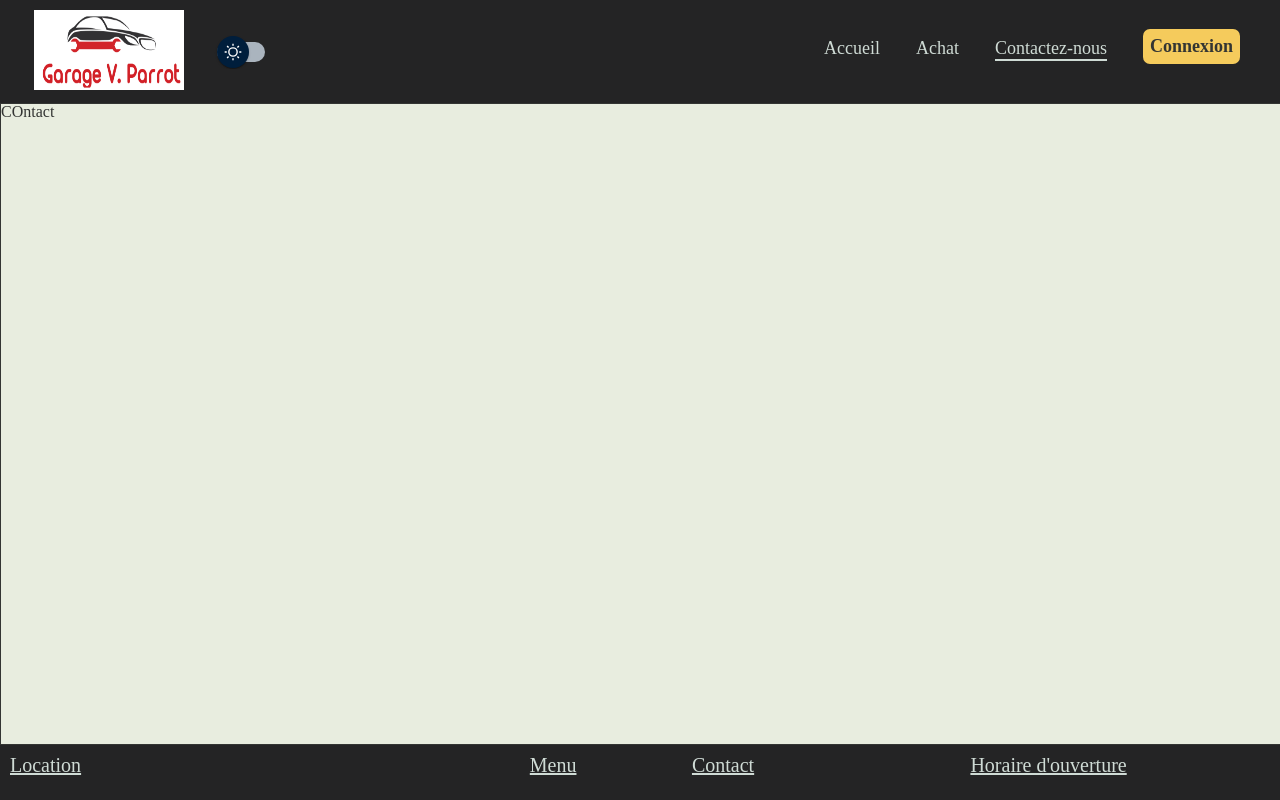
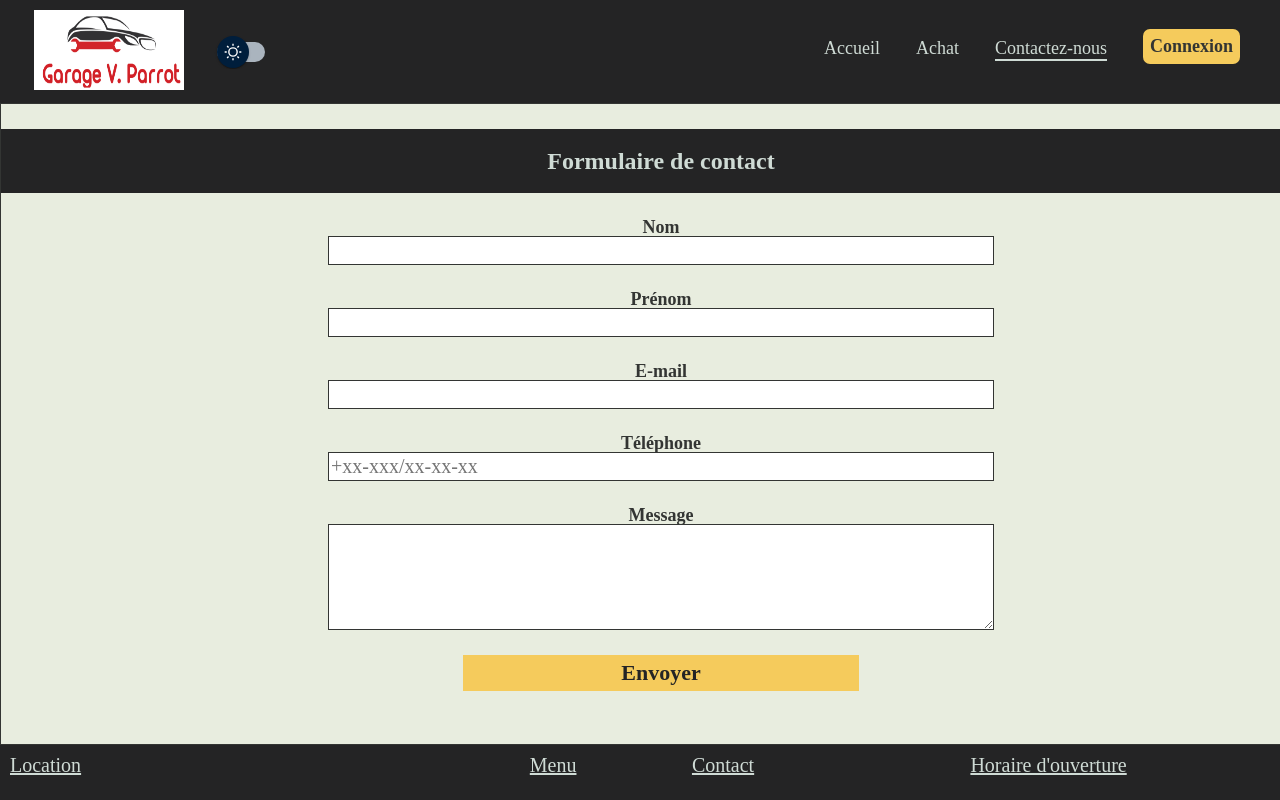
Before and after one commit to Valmirllap/Garage-Automobile, a React (Create React App) app: page /contactez-nous in a window 1280 px wide. Shown: the top 800 px of the page. Built offline with nearby package versions, Linux system fonts and the light colour scheme.

Commit message:
Ticket #9 - Contact page create with fromspree/react

```diff
--- a/package.json
+++ b/package.json
@@ -6,6 +6,7 @@
     "@babel/plugin-proposal-private-property-in-object": "^7.21.11",
     "@emotion/react": "^11.11.1",
     "@emotion/styled": "^11.11.0",
+    "@formspree/react": "^2.4.2",
     "@mui/material": "^5.13.4",
     "@testing-library/jest-dom": "^5.16.5",
     "@testing-library/react": "^13.4.0",
--- /dev/null
+++ b/src/components/Contact/ContactForm.js
@@ -0,0 +1,113 @@
+import styled from "styled-components";
+import React from "react";
+import { useForm, ValidationError } from "@formspree/react";
+import { Link } from "react-router-dom";
+
+export default function ContactForm() {
+  const [state, handleSubmit] = useForm("xayzryed"); //xayzryed ceci est donné lorsqu'on crée un projet sur formspree/react
+  if (state.succeeded) {
+    return (
+      <ValidForm>
+        <Info>
+          <Title>Merci de nous avoir envoyé votre message</Title>
+          <UserInfo>Nous allons vous contactez dès que possible dans les 5 jours ouvrables.</UserInfo>
+          <UserInfo>N'hésiter pas de nouveau à parcourir notre site web en cliquant juste <Link to="/">ici</Link></UserInfo>
+        </Info>
+      </ValidForm>
+    );
+  };
+  return (
+    <Form onSubmit={handleSubmit}>
+      <Label htmlFor="lastname">Nom</Label>
+      <Input className="container-input" id="lastname" type="lastname" name="lastname" required />
+      <ValidationError prefix="Lastname" field="lastname" errors={state.errors} />
+
+      <Label htmlFor="firstname">Prénom</Label>
+      <Input className="container-input" id="firstname" type="firstname" name="firstname" required />
+      <ValidationError prefix="Firstname" field="firstname" errors={state.errors} />
+
+      <Label htmlFor="email">E-mail</Label>
+      <Input className="container-input" id="email" type="email" name="email" required />
+      <ValidationError prefix="Email" field="email" errors={state.errors} />
+
+      <Label htmlFor="phone">Téléphone</Label>
+      <Input className="container-input" id="phone" type="tel" name="phone" pattern="\+?\d{2,3}-\d{2,3}/\d{2}\d{2}\d{2}" placeholder="+xx-xxx/xx-xx-xx" required />
+      <ValidationError prefix="phone" field="phone" errors={state.errors} />
+
+      <Label htmlFor="message">Message</Label>
+      <Message className="container-input" id="message" name="message" required />
+      <ValidationError prefix="Message" field="message" errors={state.errors} />
+
+      <SubmitButton type="submit" disabled={state.submitting}>Envoyer</SubmitButton>
+    </Form>
+  )
+}
+
+
+const Form = styled.form`
+display: flex;
+align-items: center;
+justify-content: center;
+flex-direction: column;
+& .container-input{
+  width: 50%;
+  background-color: ${(props) => props.theme.card};
+  font-family: barlow;
+  border: 1px solid ${(props) => props.theme.mainColor};
+  font-size: 20px;
+}
+`;
+const Label = styled.label`
+margin-top: 25px;
+font-family: Libre baskerville;
+font-weight: 600;
+font-size: 18px;
+@media screen and (max-width: 576px){
+  font-size: 15px;
+}
+`;
+const Input = styled.input`
+height: 25px;
+`;
+const Message = styled.textarea`
+height: 100px;
+`;
+const SubmitButton = styled.button`
+margin: 25px 0 25px 0;
+width: 30%;
+font-family: barlow;
+font-weight: 600;
+font-size: 22px;
+background-color: #F5CB5C;
+color: #242425;
+padding: 5px;
+border: none;
+cursor: pointer;
+`;
+
+// THANK MESSAGE TO THE USER \\
+
+const ValidForm = styled.div`
+display: flex;
+align-items: center;
+justify-content: center;
+width: 100%;
+`;
+
+const Info = styled.div`
+background-color: lightgreen;
+width: 40%;
+height: 200px;
+padding: 20px;
+`;
+const Title = styled.div`
+font-family:libre baskerville;
+font-weight: 600;
+font-size: 25px;
+margin-bottom: 50px;
+`
+const UserInfo = styled.p`
+font-family: Barlow;
+font-size: 18px;
+margin-top: 15px;
+`;
--- a/src/components/Contact/index.js
+++ b/src/components/Contact/index.js
@@ -1,13 +1,15 @@
 import styled from "styled-components";
+import MainTitle from "../hook/MainTitle";
+import ContactForm from "./ContactForm";
 
 
-export default function Contact (){
-
-return (
-  <Wrapper>
-    COntact
-  </Wrapper>
-)
+export default function Contact() {
+  return (
+    <Wrapper>
+      <MainTitle text="Formulaire de contact" />
+      <ContactForm/>
+    </Wrapper>
+  )
 }
 
 const Wrapper = styled.div``;
```
Also changed, not shown: 1 other file (tests, documents, lock files or other folders).
